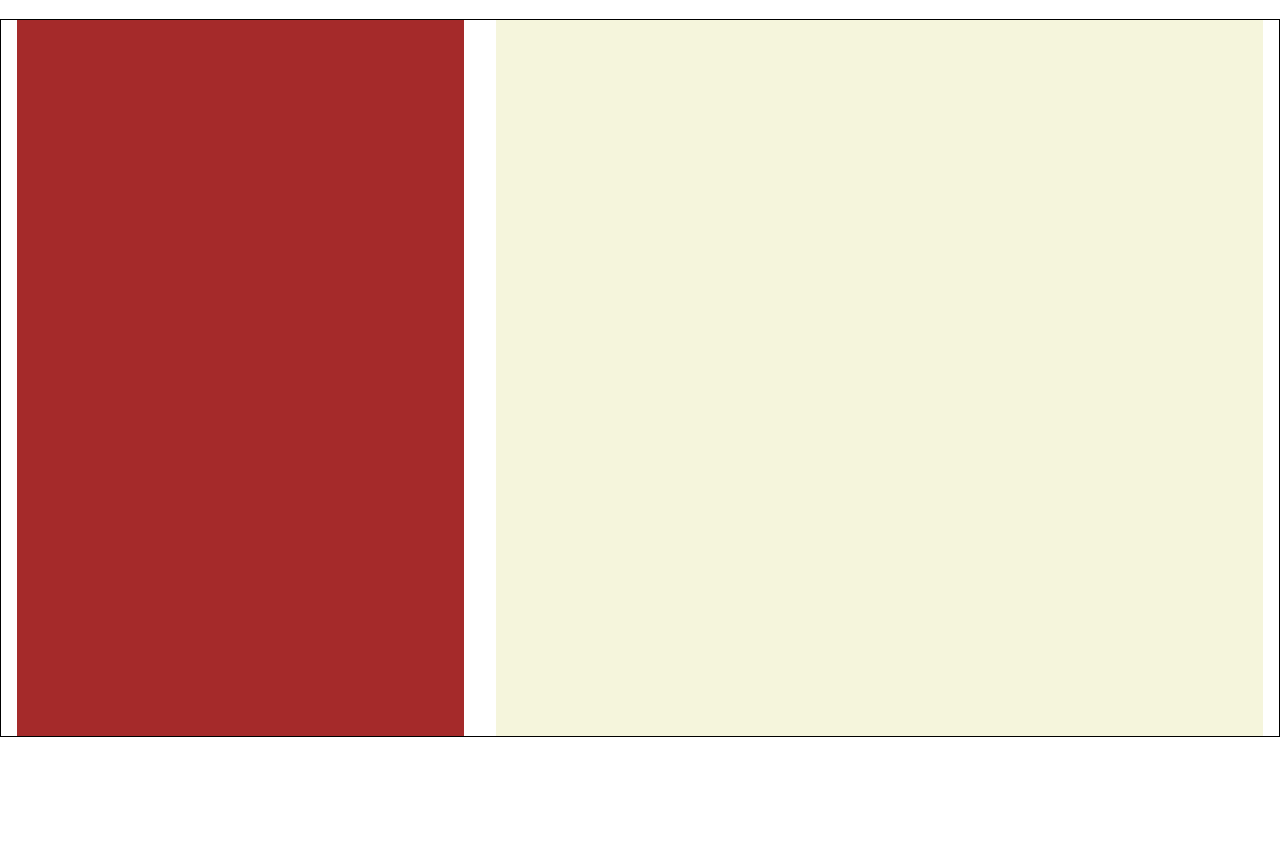
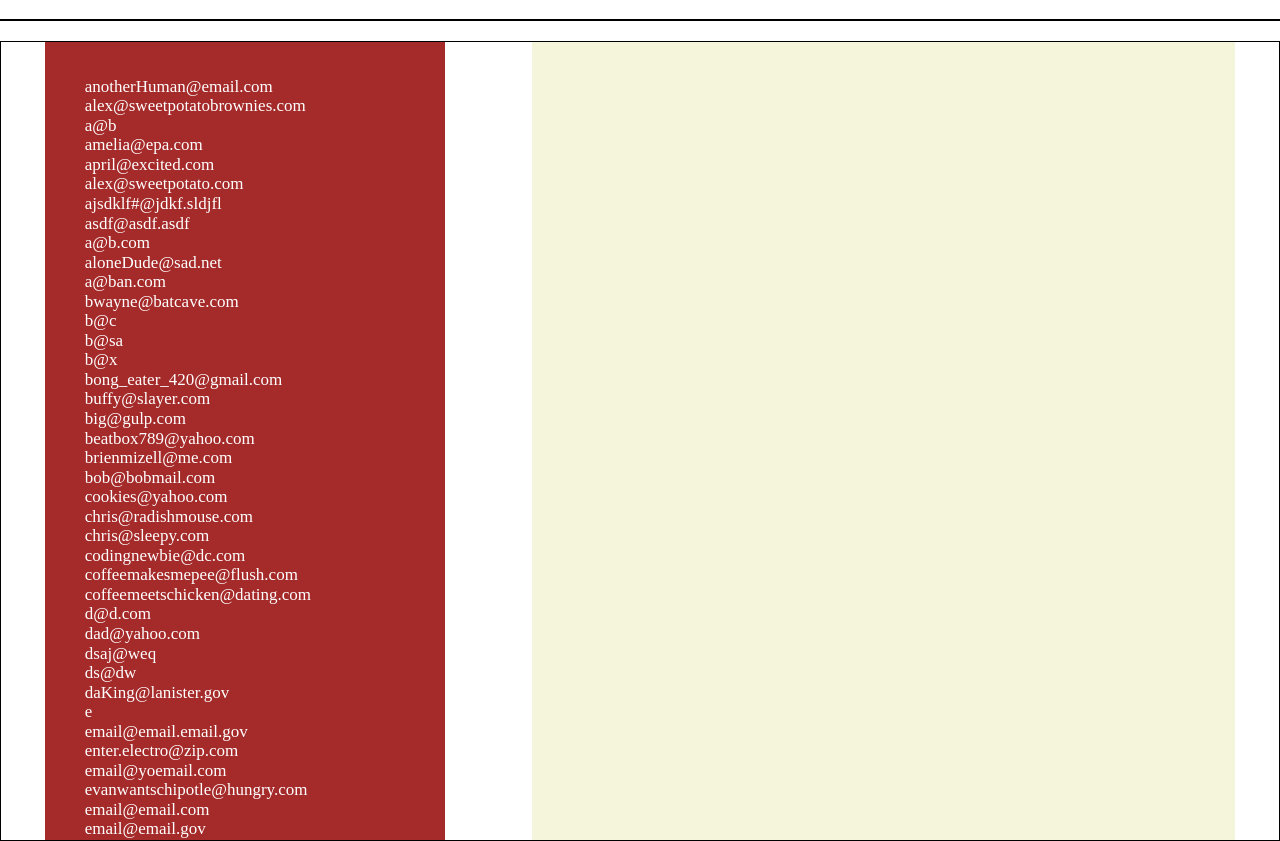
Before and after one commit to seilcho7/week_5-dom-coffee-run-fetch, a plain HTML site: page index.html in a window 1280 px wide. Shown: the part 63-904 px from the top of the page. Before the commit the page ends 800 px from the top, so only its background shows below. Drawn offline with nearby package versions, Linux system fonts and the light colour scheme.

Commit message:
adjusted width of list

```diff
--- a/index.html
+++ b/index.html
@@ -10,6 +10,8 @@
 </head>
 <body>
     <h1>Coffee Orders</h1>
+    <nav class="sort-list"></nav>
+    </nav>
     <div class="main-container">
         <div class="list">
             <ul data-list>
--- a/scripts/index.js
+++ b/scripts/index.js
@@ -21,6 +21,7 @@ fetch(URL)
 function storeOrders(arrayOfOrders) {
     const jsonOrders = JSON.stringify(arrayOfOrders);
     localStorage.setItem(storageKey, jsonOrders);
+    main();
 }
 
 function loadOrders() {
--- a/stylesheets/index.css
+++ b/stylesheets/index.css
@@ -18,12 +18,17 @@ body > * {
 body {
     flex-direction: column;
     display: flex;
-
 }
 
 h1 {
     background-color: aquamarine;
     text-align: center;
+}
+
+.sort-list {
+    width: 100%;
+    height: 5%;
+    margin-bottom: 20px;
 }
 
 .main-container {
@@ -36,7 +41,7 @@ h1 {
 .list,
 .detail {
     height: 100%;
-    font-size: 20px;
+    font-size: 17px;
 }
 
 .list {
@@ -44,9 +49,8 @@ h1 {
     color: white;
     overflow-y: scroll;
     overflow-x: hidden;
-    min-width: 35%;
-    max-width: 35%;
-    padding: 1em;
+    width: 400px;
+    padding: 18px 18px 18px 0px
     /* text-align: center; */
 }
 
@@ -55,15 +59,15 @@ h1 {
 }
 
 .list ul li a:hover {
-    font-size: 25px;
+    font-size: 20px;
 }
 
 .list ul li a:active {
-    font-size: 20px;
+    font-size: 17px;
 }
 
 .detail {
-    width: 60%;
-    padding: 2em;
+    width: 55%;
+    padding: 36px;
     background-color: beige;
 }
```
